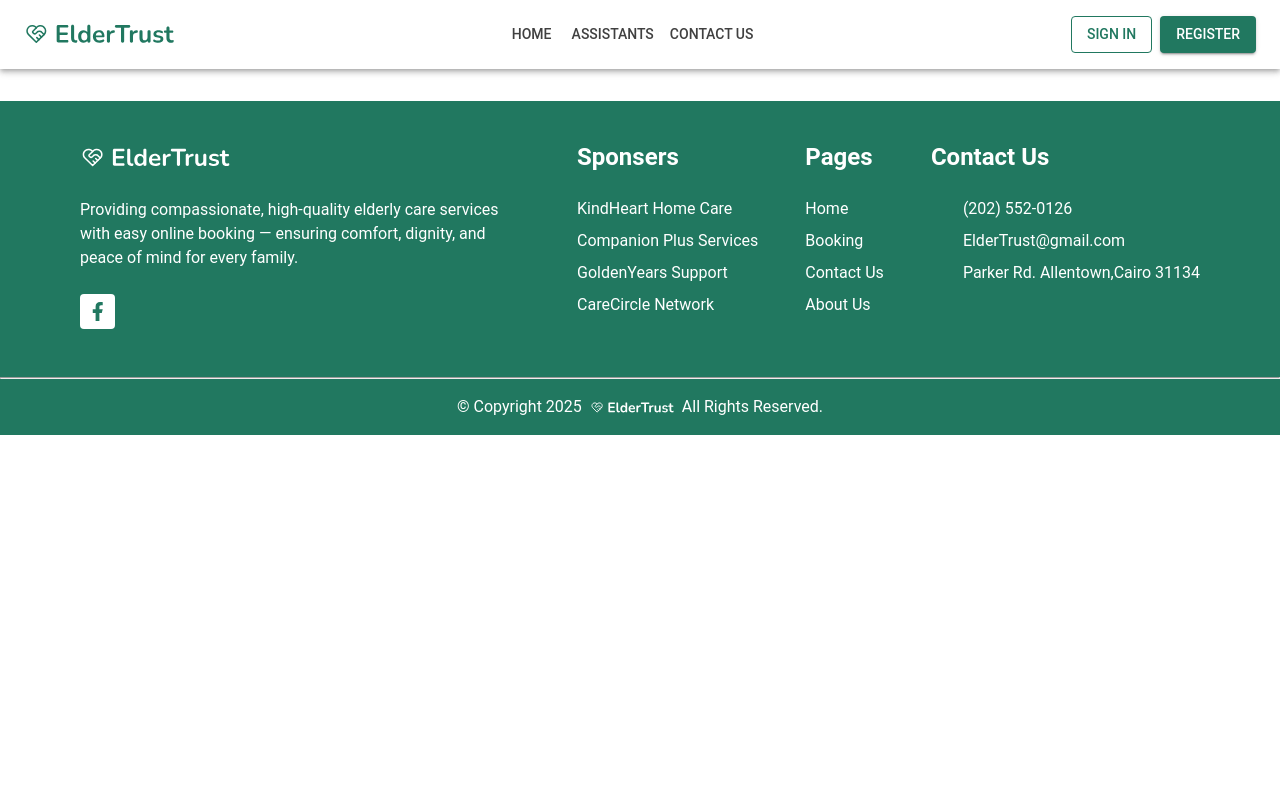
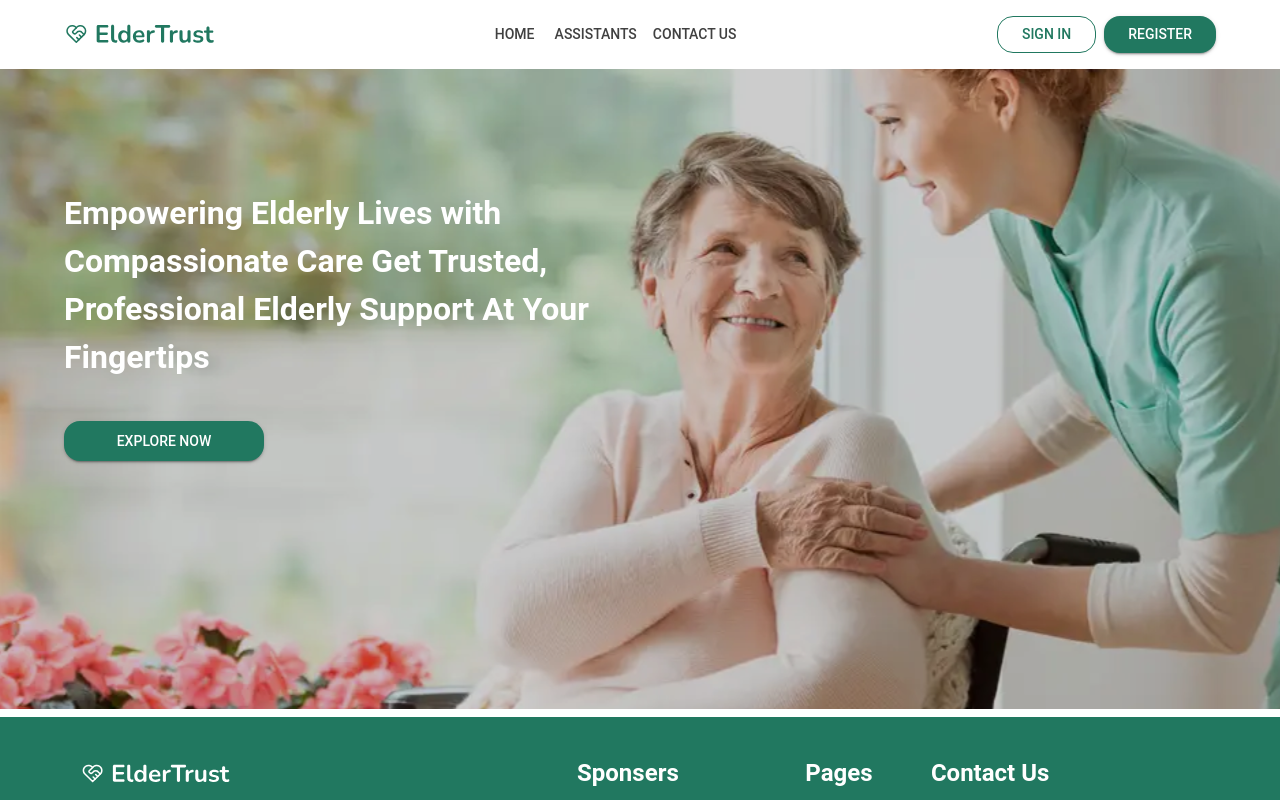
Before and after one commit to ghada258/ITI_Graduation_Project, a React (Vite) app: page / in a window 1280 px wide. Shown: the top 800 px of the page. Built offline with nearby package versions, Linux system fonts and the light colour scheme; some icons are missing.

Commit message:
intoSection_Home

```diff
--- a/src/components/Navbar.jsx
+++ b/src/components/Navbar.jsx
@@ -46,7 +46,7 @@ const Navbar = () => {
     <>
       <AppBar position="static" sx={{backgroundColor:'white',fontFamily:'var(--main_font)' }} >
       <Container maxWidth="xl" >
-        <Toolbar disableGutters  >
+        <Toolbar disableGutters sx={{paddingX:5}}  >
 
           <Typography
             variant="h6"
@@ -129,8 +129,8 @@ const Navbar = () => {
           </Box>
 
            { !LoggedIn &&  <Box sx={{display:'flex' ,gap:1}}>
-            <Button variant="outlined" sx={{color:'var(--primary-color)', borderColor:'var(--primary-color)'}}>Sign In</Button>
-            <Button variant="contained" sx={{backgroundColor:'var(--primary-color)'}}>Register</Button>
+            <Button variant="outlined" sx={{color:'var(--primary-color)',paddingX:3, borderColor:'var(--primary-color)' ,borderRadius:'16px'}}>Sign In</Button>
+            <Button variant="contained" sx={{backgroundColor:'var(--primary-color)',paddingX:3,borderRadius:'16px'}}>Register</Button>
 
           </Box>}
 
--- a/src/pages/Home.jsx
+++ b/src/pages/Home.jsx
@@ -1,13 +1,16 @@
-import { Box, Container } from '@mui/material'
+import { Box, Button, Container, Typography } from '@mui/material'
 import React from 'react'
 
 const Home = () => {
   return (
     <>
-    <Container >
-        <Box component='img'>
+    <Container disableGutters maxWidth={false}>
+        <Box  sx={{width:'100%',display:'flex',flexDirection:'column',gap:5 ,paddingTop:15,paddingX:8, objectPosition: 'top',backgroundImage:"url('images/heroSection_img.svg')" ,height:'80vh', backgroundSize:'cover'}}>
+          <Typography sx={{ fontSize:32, color:'white' ,width:'48%', fontWeight:600}}>Empowering Elderly Lives with Compassionate Care Get Trusted, Professional Elderly Support At Your Fingertips</Typography>
+          <Button variant="contained" sx={{width:'200px',backgroundColor:'var(--primary-color)',padding:1,borderRadius:'16px'}}>Explore Now</Button>
+        </Box>
 
-        </Box>
+
 
     </Container>
     </>
```
Also changed, not shown: public/images/heroSection_img.svg (added).
